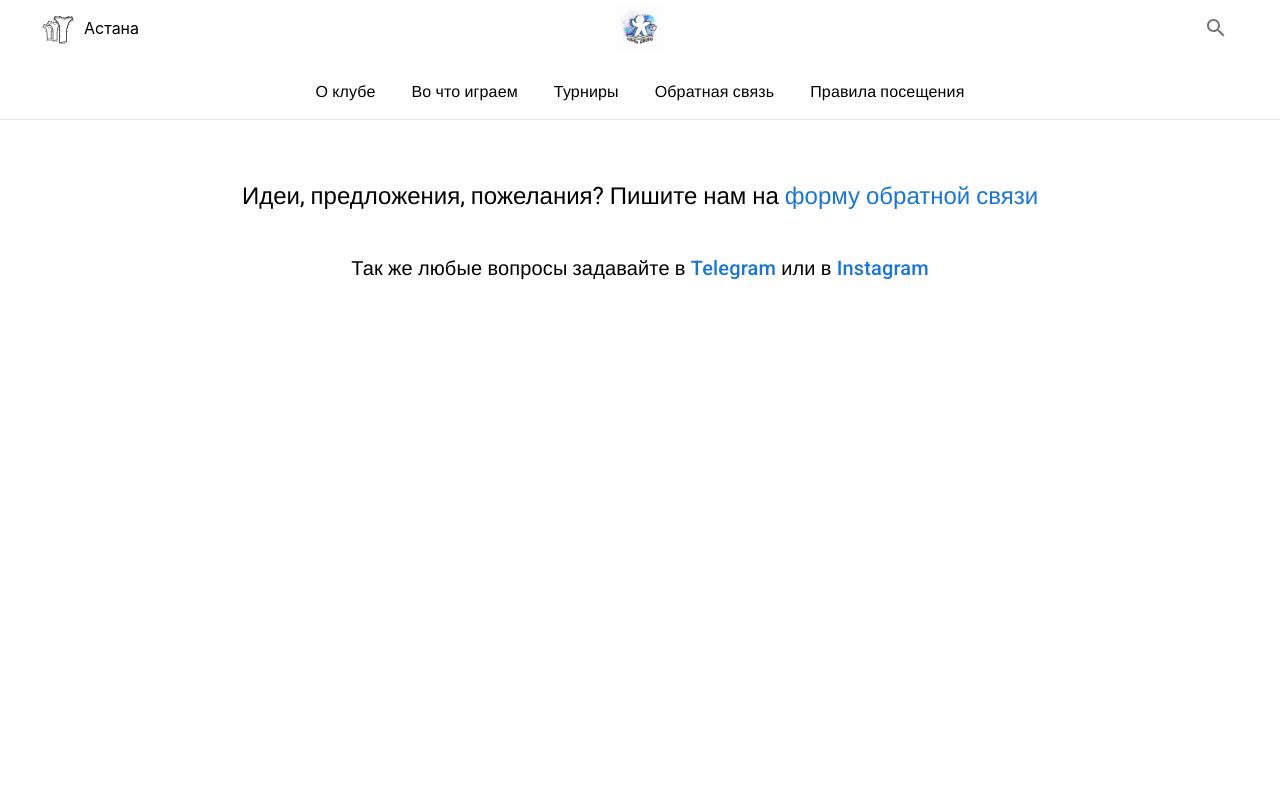
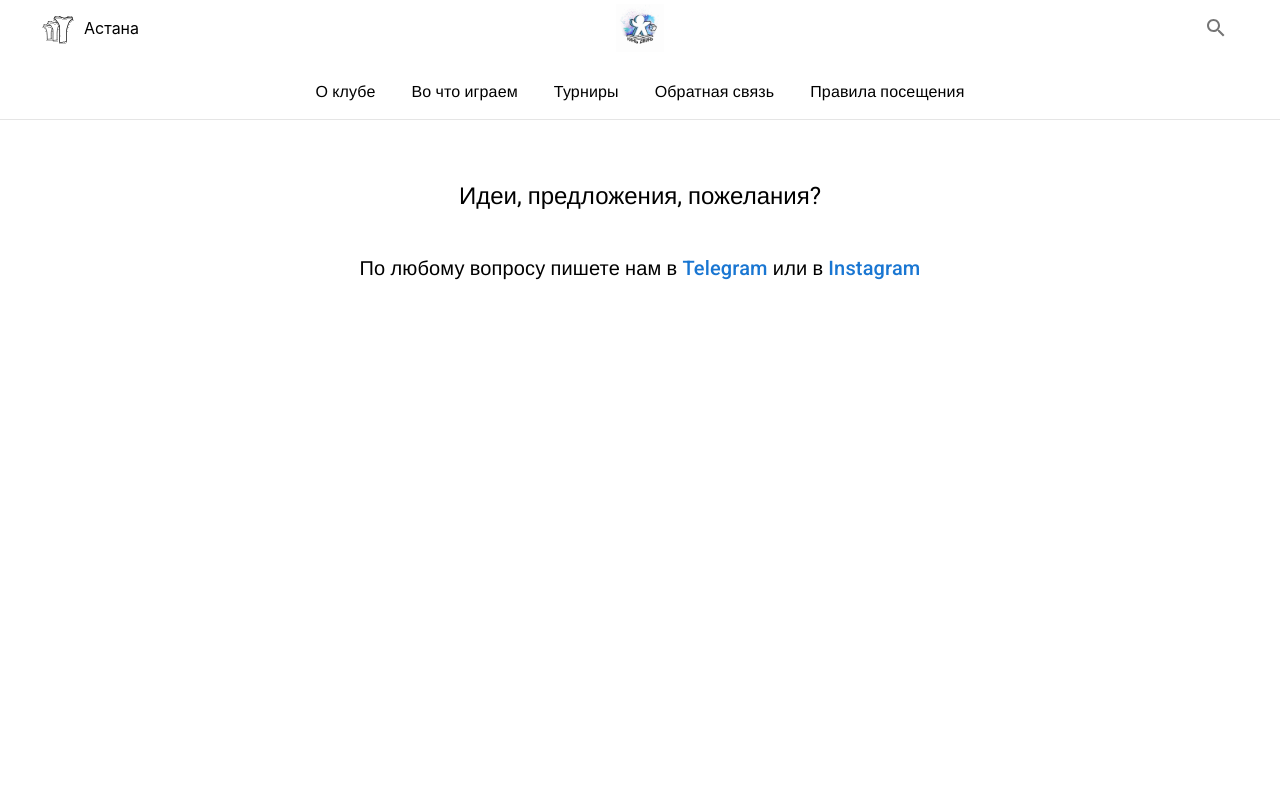
Before and after one commit to BarinDwalin/board-games-club, a React (Create React App) app: page /feedback in a window 1280 px wide. Shown: the top 800 px of the page. Built offline with nearby package versions, Linux system fonts and the light colour scheme; no server answers; a web font is replaced by a local one.

Commit message:
remove feedback form

```diff
--- a/src/components/feedback-page/FeedbackPage.tsx
+++ b/src/components/feedback-page/FeedbackPage.tsx
@@ -1,4 +1,4 @@
-import { Box, Link, Typography, createTheme } from "@mui/material";
+import { Box, Typography, createTheme } from "@mui/material";
 import { Contacts } from "../rules-page/Contacts";
 
 export function FeedbackPage() {
@@ -21,20 +21,11 @@ export function FeedbackPage() {
           textAlign: "center",
         }}
       >
-        Идеи, предложения, пожелания? Пишите нам на{" "}
-        <Link
-          href="https://forms.gle/hV1oCmzwdJy9iviV8"
-          underline="none"
-          target="_blank"
-          rel="noopener"
-          sx={{ padding: "0px 0px" }}
-        >
-          форму обратной связи
-        </Link>
+        Идеи, предложения, пожелания?
       </Typography>
 
       <Contacts
-        title="Так же любые вопросы задавайте в"
+        title="По любому вопросу пишете нам в"
         sx={{
           margin: "16px 0 64px",
           [theme.breakpoints.down("md")]: {
```
